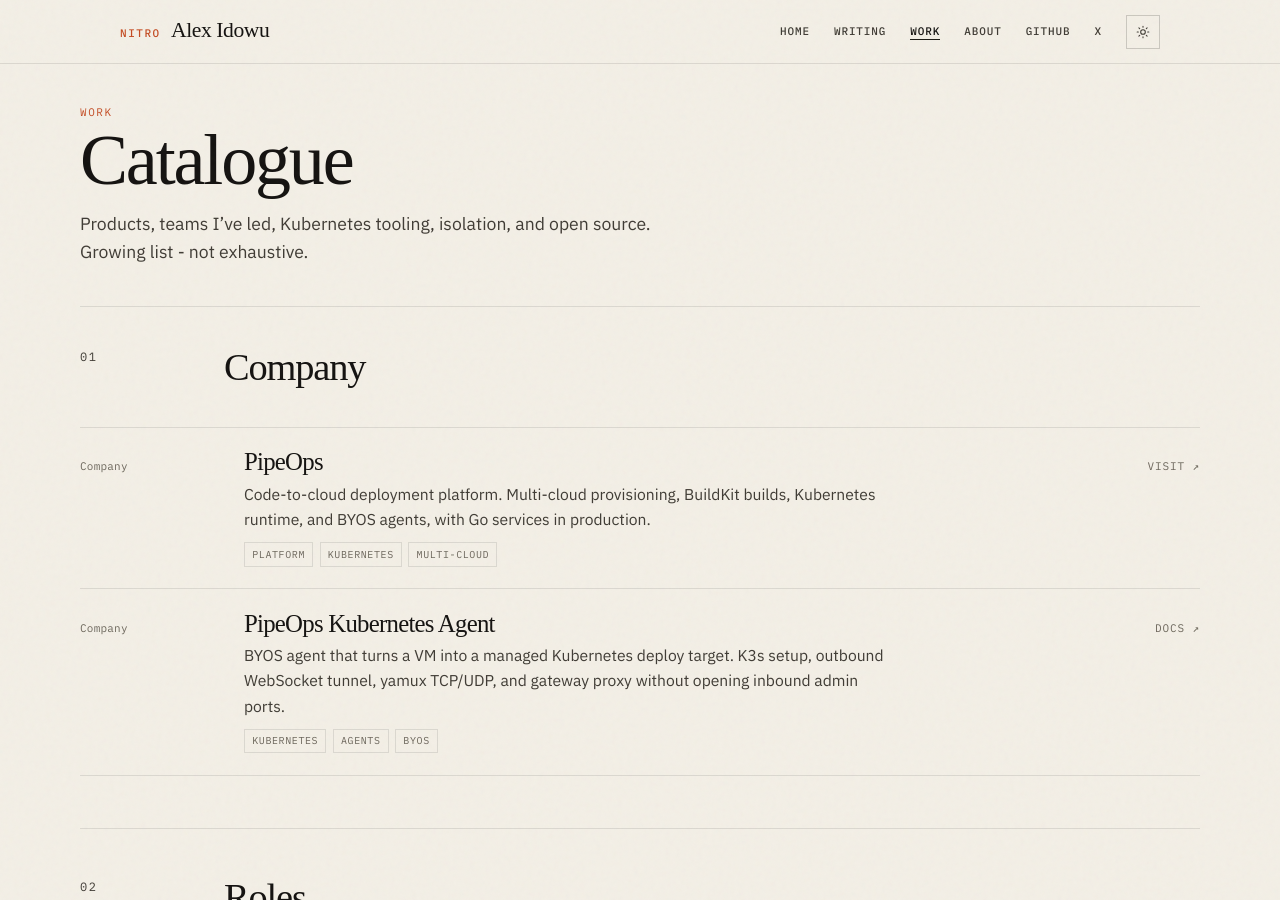
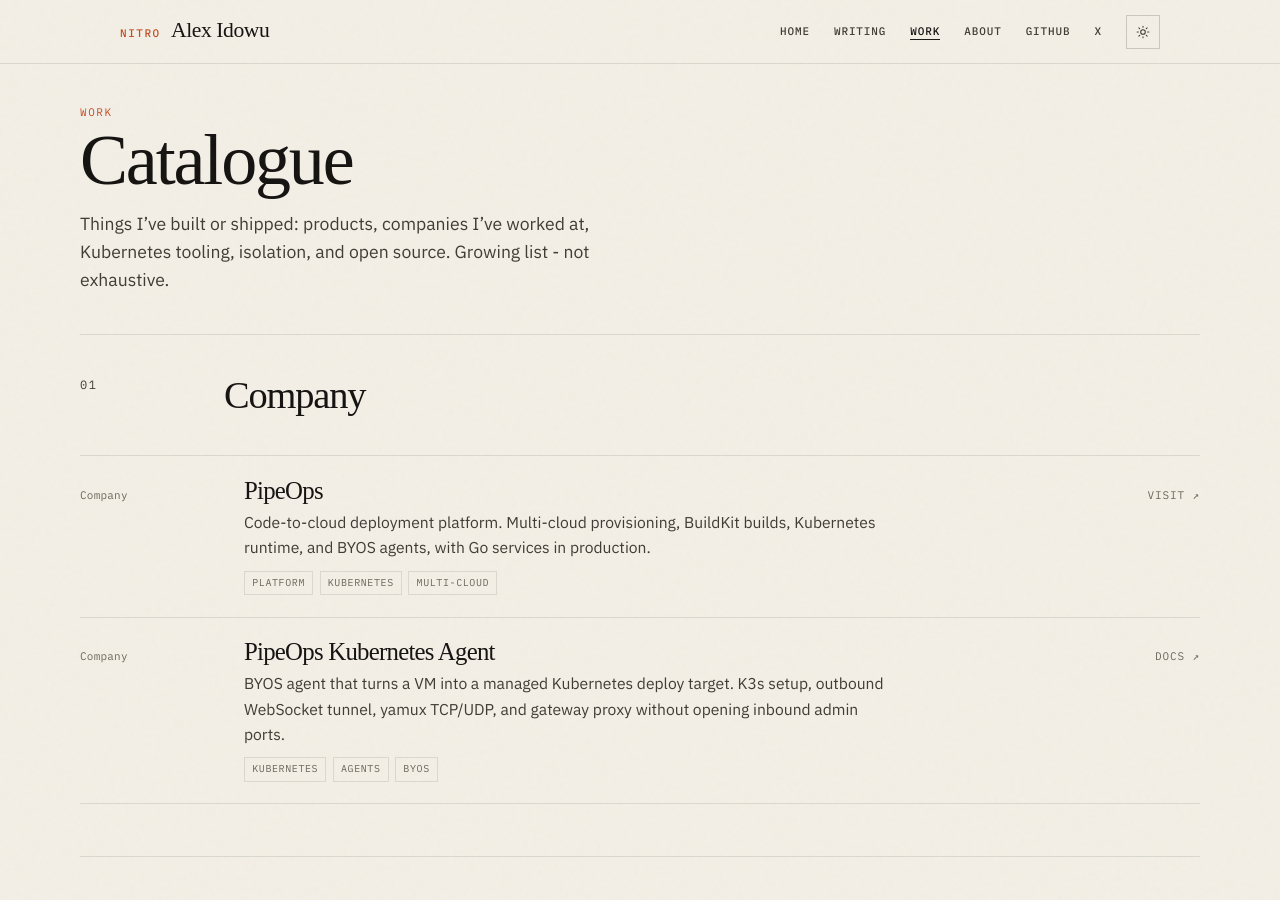
Before and after one commit to 9trocode/9trocode.github.io, a Jekyll site: the page built from work.md, in a window 1280 px wide and 900 px high. Built offline with Jekyll 4.4.1, drawn with Linux system fonts in a browser that asks for light colours; some web fonts are replaced.

Commit message:
Clarify Work catalogue intro: companies worked at, not project framing.

```diff
--- a/work.md
+++ b/work.md
@@ -9,7 +9,7 @@
 <header class="page-hero">
   <p class="eyebrow">Work</p>
   <h1>Catalogue</h1>
-  <p>Products, teams I’ve led, Kubernetes tooling, isolation, and open source. Growing list - not exhaustive.</p>
+  <p>Things I’ve built or shipped: products, companies I’ve worked at, Kubernetes tooling, isolation, and open source. Growing list - not exhaustive.</p>
 </header>
 
 {% assign kinds = "Company,Roles,Open source,Dream project,Security" | split: "," %}
```
